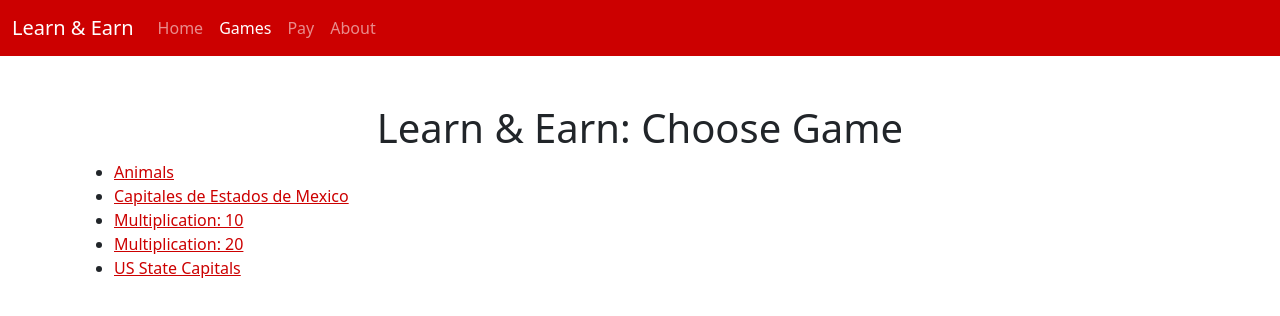
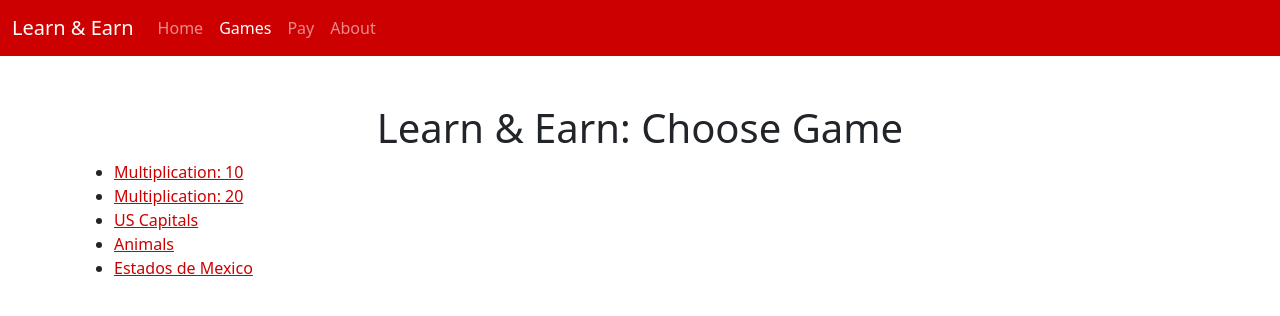
Before and after one commit to cannin/learn_earn, a Gatsby site: page /games in a window 1280 px wide. Built offline with nearby package versions, Linux system fonts and the light colour scheme; Gatsby itself is replaced by a stand-in of ours.

Commit message:
Loop through available datasets

```diff
--- a/src/pages/games.js
+++ b/src/pages/games.js
@@ -4,46 +4,20 @@ import { Link } from "gatsby"
 import Layout from "../components/layout"
 import {Seo} from "../components/seo"
 
+import config from "../../site-config"
+
 const GamesPage = () => (
   <Layout>
     <div className="container my-5">
       <h1 className="text-center">Learn & Earn: Choose Game</h1>
       <ul>
-        <li>
-          <Link
-            to="/game/animals"
-          >
-            Animals
-          </Link>
-        </li>
-        <li>
-          <Link
-            to="/game/estados"
-          >
-            Capitales de Estados de Mexico
-          </Link>
-        </li>
-        <li>
-          <Link
-            to="/game/multiplication_10x"
-          >
-            Multiplication: 10
-          </Link>
-        </li>
-        <li>
-          <Link
-            to="/game/multiplication_20x"
-          >
-            Multiplication: 20
-          </Link>
-        </li>
-        <li>
-          <Link
-            to="/game/us_capitals"
-          >
-            US State Capitals
-          </Link>
-        </li>
+        {Object.entries(config.sets).map(([key, value]) => (
+          <li key={key}>
+            <Link to={`/game/{key}`}>
+              {value}
+            </Link>
+          </li>
+        ))}
       </ul>
     </div>
   </Layout>
```
